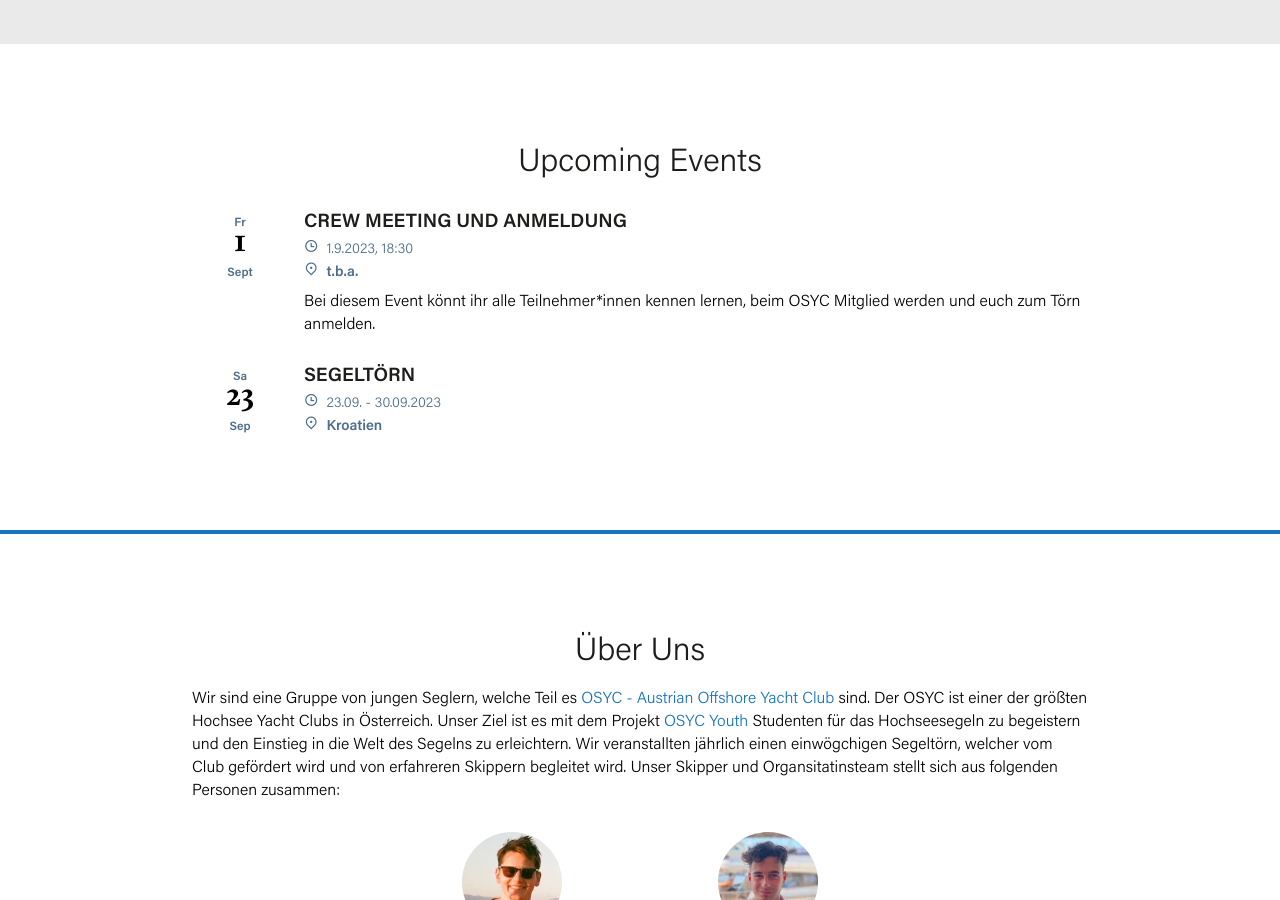
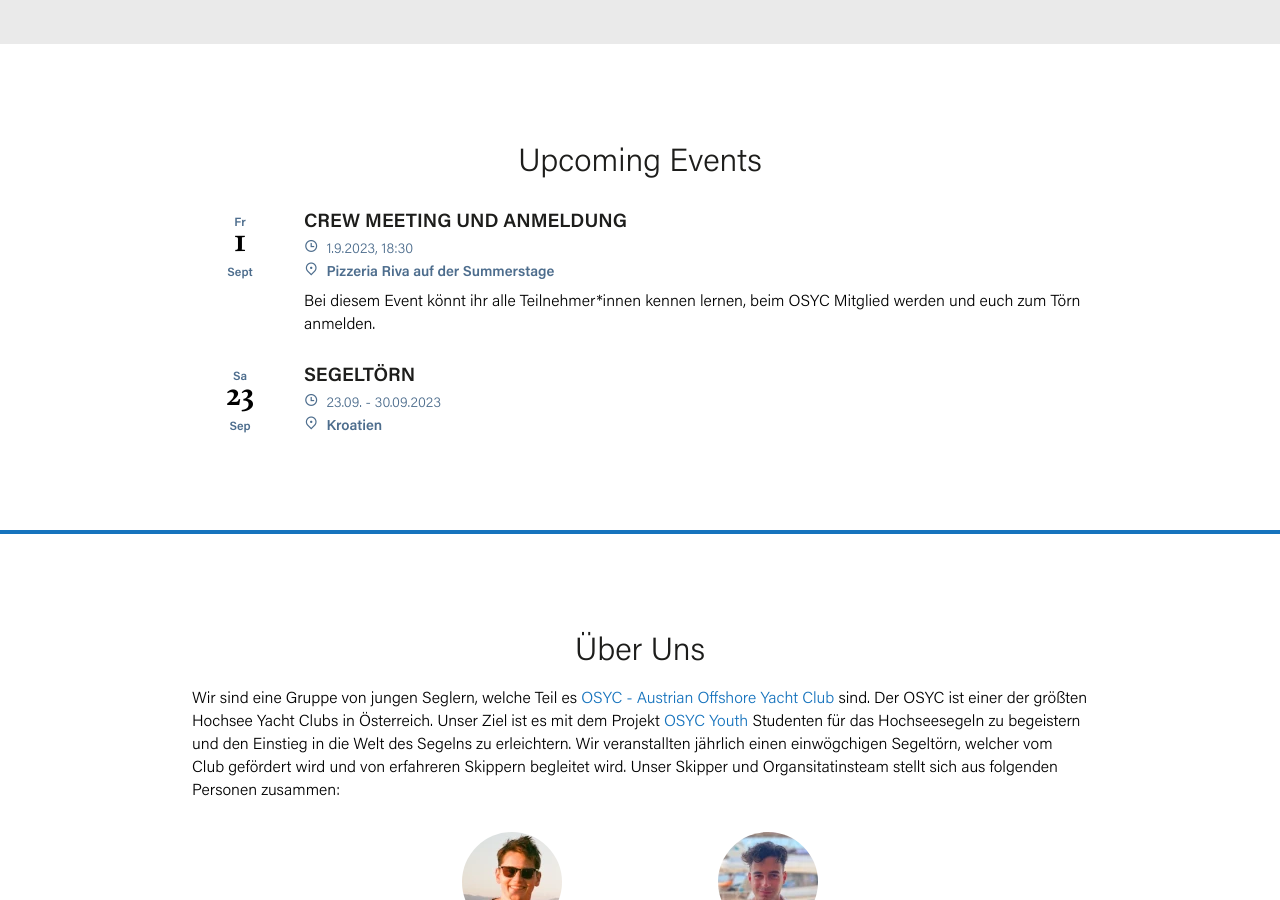
Before and after one commit to osyc-youth/osyc-youth.github.io, a Jekyll site: the page built from index.markdown, in a window 1280 px wide and 900 px high, scrolled down 2731 px. Built offline with Jekyll 4.4.1, drawn with Linux system fonts in a browser that asks for light colours.

Commit message:
added event location

```diff
--- a/_layouts/main.html
+++ b/_layouts/main.html
@@ -100,7 +100,7 @@ layout: default
                 <p class="info-new"> <i class="ri-time-line"></i> 1.9.2023, 18:30 <span>
 
         </span> </p>
-                <p class="info-new"> <i class="ri-map-pin-2-line"></i>  <span><b>t.b.a.</b></span></p>
+                <p class="info-new"> <i class="ri-map-pin-2-line"></i>  <span><b>Pizzeria Riva auf der Summerstage</b></span></p>
                 <p>Bei diesem Event könnt ihr alle Teilnehmer*innen kennen lernen, beim OSYC Mitglied werden und euch zum Törn anmelden.</p>
             </div>
         </div>
```
